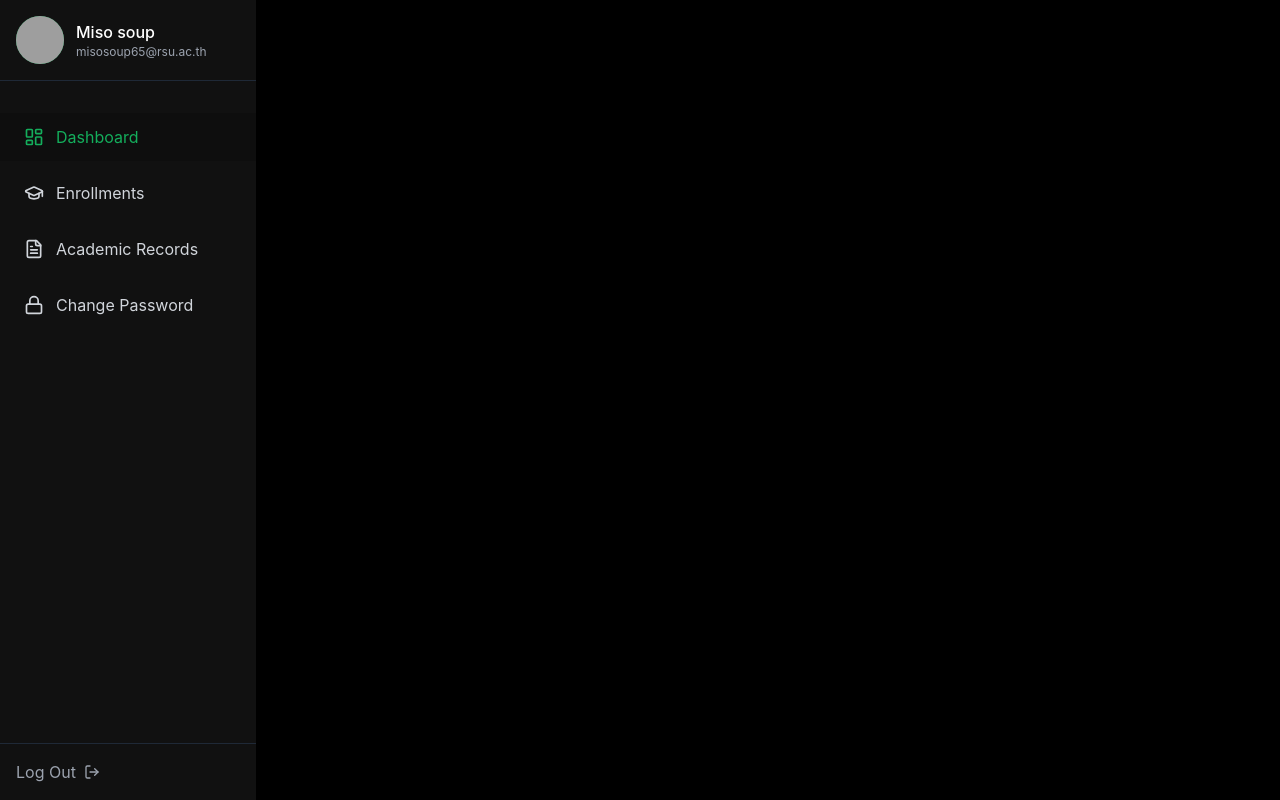
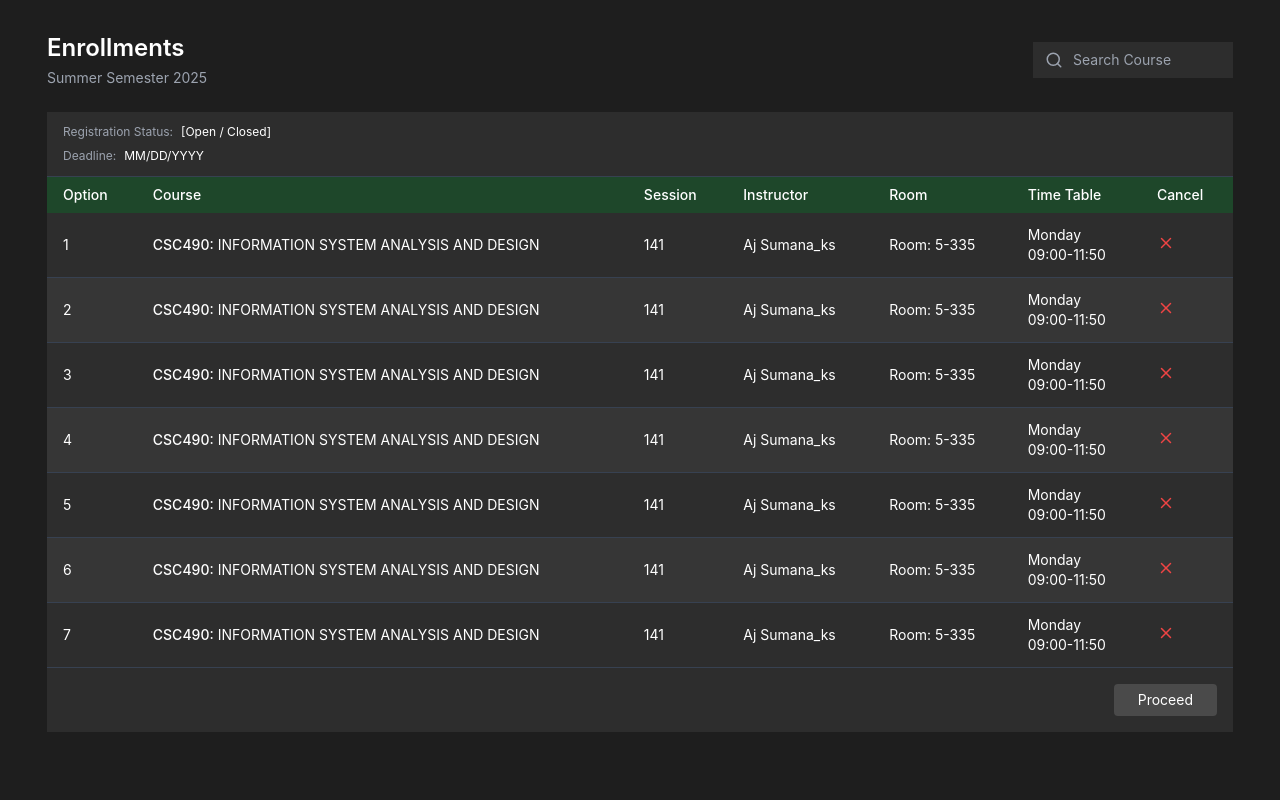
Before and after one commit to DaemonHehe/IntraSysFrontend, a React (Create React App) app: page /main/enrollments in a window 1280 px wide. Built offline with nearby package versions, Linux system fonts and the light colour scheme; grey boxes are pictures that could not be loaded.

Commit message:
created EnrollmentsPage.js

```diff
--- a/package.json
+++ b/package.json
@@ -7,6 +7,7 @@
     "@testing-library/jest-dom": "^6.6.3",
     "@testing-library/react": "^16.2.0",
     "@testing-library/user-event": "^13.5.0",
+    "clsx": "^2.1.1",
     "lucide-react": "^0.486.0",
     "react": "^19.1.0",
     "react-dom": "^19.1.0",
--- a/src/components/EnrollmentsPage.js
+++ b/src/components/EnrollmentsPage.js
@@ -1,12 +1,173 @@
 // EnrollmentsPage.js
-import React from "react";
-import Sidebar from "./Sidebar"; // Importing the Sidebar component
+import React, { useState } from "react";
+import { Search, X } from "lucide-react";
+import clsx from "clsx";
+import Sidebar from "./Sidebar";
 
 function EnrollmentsPage() {
+  const courses = [
+    {
+      id: 1,
+      code: "CSC490",
+      name: "INFORMATION SYSTEM ANALYSIS AND DESIGN",
+      section: "141",
+      instructor: "Aj Sumana_ks",
+      room: "Room: 5-335",
+      time: "Monday\n09:00-11:50",
+    },
+    {
+      id: 2,
+      code: "CSC490",
+      name: "INFORMATION SYSTEM ANALYSIS AND DESIGN",
+      section: "141",
+      instructor: "Aj Sumana_ks",
+      room: "Room: 5-335",
+      time: "Monday\n09:00-11:50",
+    },
+    {
+      id: 3,
+      code: "CSC490",
+      name: "INFORMATION SYSTEM ANALYSIS AND DESIGN",
+      section: "141",
+      instructor: "Aj Sumana_ks",
+      room: "Room: 5-335",
+      time: "Monday\n09:00-11:50",
+    },
+    {
+      id: 4,
+      code: "CSC490",
+      name: "INFORMATION SYSTEM ANALYSIS AND DESIGN",
+      section: "141",
+      instructor: "Aj Sumana_ks",
+      room: "Room: 5-335",
+      time: "Monday\n09:00-11:50",
+    },
+    {
+      id: 5,
+      code: "CSC490",
+      name: "INFORMATION SYSTEM ANALYSIS AND DESIGN",
+      section: "141",
+      instructor: "Aj Sumana_ks",
+      room: "Room: 5-335",
+      time: "Monday\n09:00-11:50",
+    },
+    {
+      id: 6,
+      code: "CSC490",
+      name: "INFORMATION SYSTEM ANALYSIS AND DESIGN",
+      section: "141",
+      instructor: "Aj Sumana_ks",
+      room: "Room: 5-335",
+      time: "Monday\n09:00-11:50",
+    },
+    {
+      id: 7,
+      code: "CSC490",
+      name: "INFORMATION SYSTEM ANALYSIS AND DESIGN",
+      section: "141",
+      instructor: "Aj Sumana_ks",
+      room: "Room: 5-335",
+      time: "Monday\n09:00-11:50",
+    },
+  ];
+
+  const [searchQuery, setSearchQuery] = useState("");
+  const [courseList, setCourseList] = useState(courses);
+
+  const handleDelete = (courseId) => {
+    setCourseList(courseList.filter((course) => course.id !== courseId));
+  };
+
   return (
-    <div className="h-screen w-full">
-      <div>
-        <Sidebar />
+    <div className="min-h-screen bg-[#1E1E1E] text-white">
+      <div className="max-w-[1234px] mx-auto py-8 px-6">
+        <div className="flex justify-between items-center mb-6">
+          <div>
+            <h1 className="text-2xl font-semibold mb-1">Enrollments</h1>
+            <p className="text-gray-400 text-sm">Summer Semester 2025</p>
+          </div>
+          <div className="relative">
+            <Search
+              className="absolute left-3 top-1/2 transform -translate-y-1/2 text-gray-400"
+              size={18}
+            />
+            <input
+              type="text"
+              placeholder="Search Course"
+              className="bg-[#2D2D2D] pl-10 pr-4 py-2 rounded-md text-sm focus:outline-none focus:ring-1 focus:ring-gray-500 w-[200px]"
+              value={searchQuery}
+              onChange={(e) => setSearchQuery(e.target.value)}
+            />
+          </div>
+        </div>
+
+        <div className="bg-[#2D2D2D] rounded-lg overflow-hidden">
+          <div className="px-4 py-3 border-b border-gray-700 space-y-2">
+            <div className="flex items-center gap-2">
+              <span className="text-xs text-gray-400">
+                Registration Status:
+              </span>
+              <span className="text-xs">[Open / Closed]</span>
+            </div>
+            <div className="flex items-center gap-2">
+              <span className="text-xs text-gray-400">Deadline:</span>
+              <span className="text-xs">MM/DD/YYYY</span>
+            </div>
+          </div>
+
+          <div className="overflow-x-auto">
+            <table className="w-full border-collapse">
+              <thead>
+                <tr className="bg-[#1E472A] text-left text-sm">
+                  <th className="py-2 px-4 font-medium">Option</th>
+                  <th className="py-2 px-4 font-medium">Course</th>
+                  <th className="py-2 px-4 font-medium">Session</th>
+                  <th className="py-2 px-4 font-medium">Instructor</th>
+                  <th className="py-2 px-4 font-medium">Room</th>
+                  <th className="py-2 px-4 font-medium">Time Table</th>
+                  <th className="py-2 px-4 font-medium">Cancel</th>
+                </tr>
+              </thead>
+              <tbody className="text-sm">
+                {courseList.map((course) => (
+                  <tr
+                    key={course.id}
+                    className={clsx(
+                      "border-b border-gray-700",
+                      course.id % 2 === 0 ? "bg-[#363636]" : "bg-[#2D2D2D]"
+                    )}
+                  >
+                    <td className="py-3 px-4">{course.id}</td>
+                    <td className="py-3 px-4">
+                      <div>
+                        <span className="font-medium">{course.code}:</span>
+                        <span className="ml-1">{course.name}</span>
+                      </div>
+                    </td>
+                    <td className="py-3 px-4">{course.section}</td>
+                    <td className="py-3 px-4">{course.instructor}</td>
+                    <td className="py-3 px-4">{course.room}</td>
+                    <td className="py-3 px-4 whitespace-pre">{course.time}</td>
+                    <td className="py-3 px-4">
+                      <button
+                        onClick={() => handleDelete(course.id)}
+                        className="text-red-500 hover:text-red-400 transition-colors"
+                      >
+                        <X size={18} />
+                      </button>
+                    </td>
+                  </tr>
+                ))}
+              </tbody>
+            </table>
+          </div>
+
+          <div className="p-4 flex justify-end bg-[#2D2D2D]">
+            <button className="bg-[#4A4A4A] hover:bg-[#5A5A5A] text-white px-6 py-1.5 rounded text-sm transition-colors">
+              Proceed
+            </button>
+          </div>
+        </div>
       </div>
     </div>
   );
```
Also changed, not shown: 1 other file (tests, documents, lock files or other folders).
